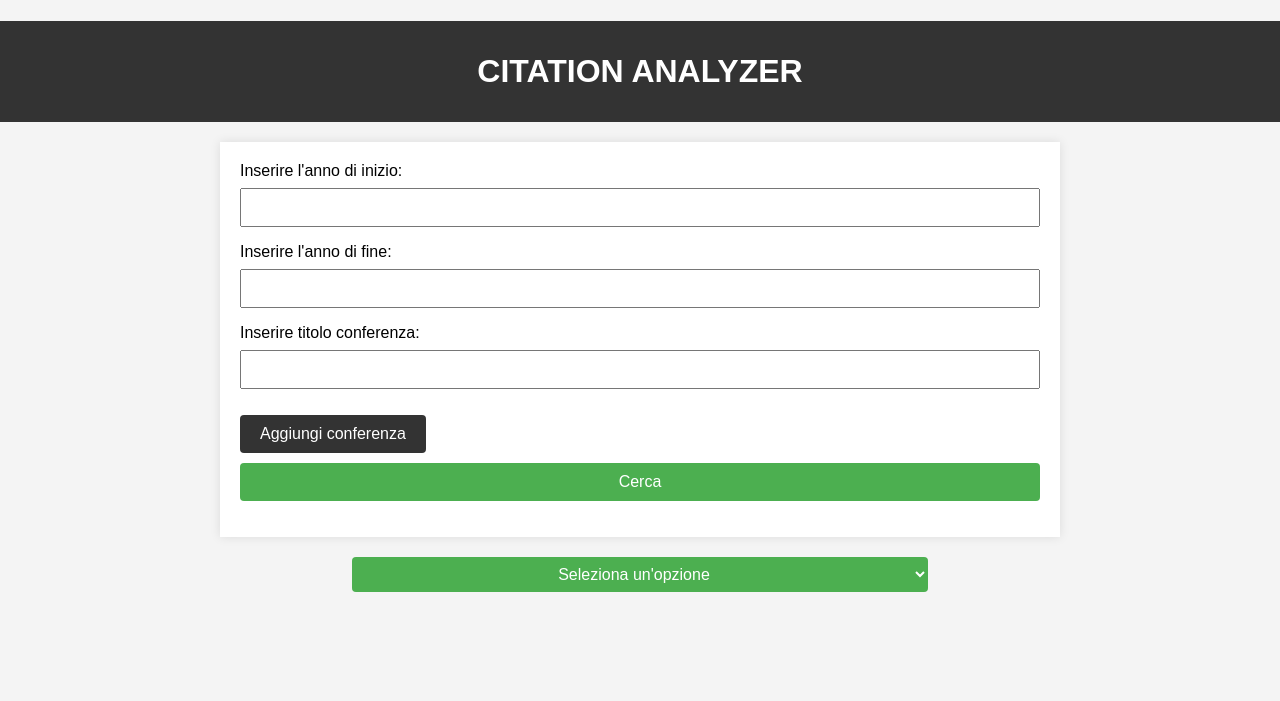
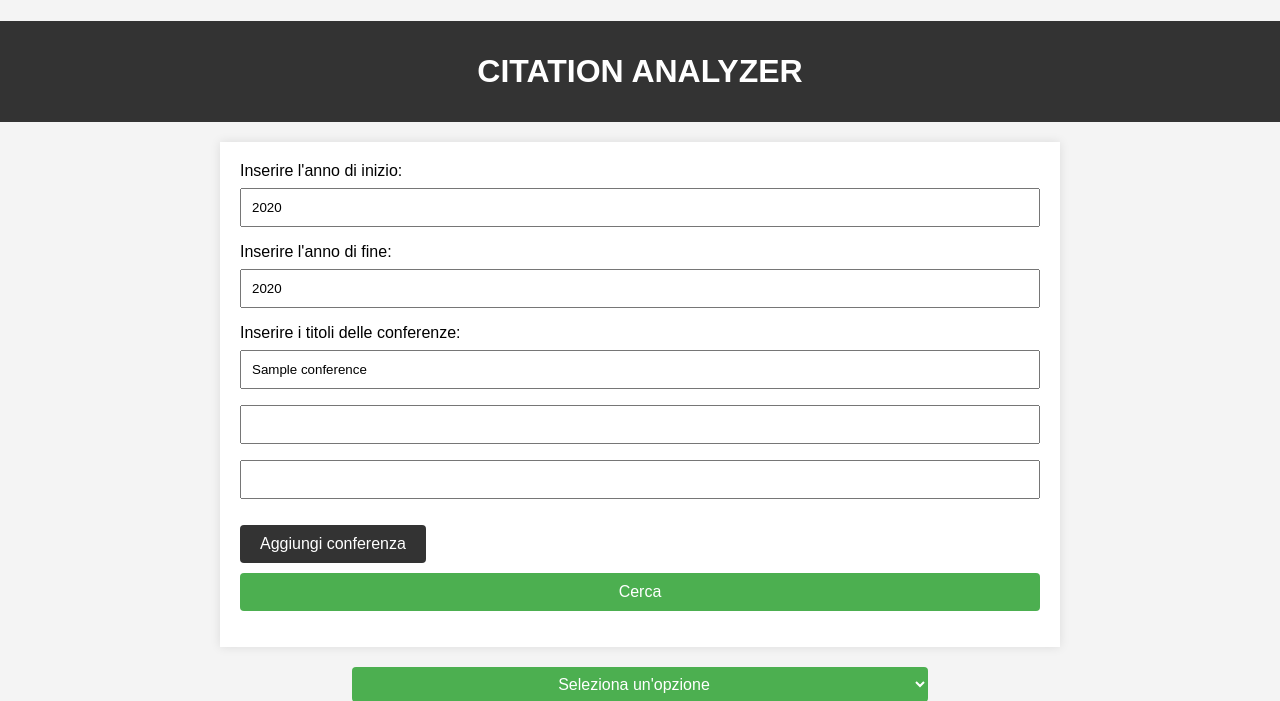
Before and after one commit to GianvincenzoConcia/CitationAnalyzer, a Flask app: template templates/h_index.html in a window 1280 px wide. Shown: the top 701 px of the page. Run offline with Flask 3, Linux system fonts and the light colour scheme; the template is opened without the code that fills it: most values are stand-ins (such as "Sample title", 1, 10 or a date in 2020).

Commit message:
add exceptions

```diff
--- a/authors_count.py
+++ b/authors_count.py
@@ -1,5 +1,6 @@
 from bs4 import BeautifulSoup
 from flask import render_template, request, redirect, url_for
+from conf_hindex import validate_years
 
 from ranking_articles import search_conference, get_year_element, get_contents_link, init_driver
 
@@ -63,11 +64,13 @@ def handle_authcount():
     end_year = request.form.get('end_year')
 
     if conference_title and start_year and end_year:
+        validate_years(start_year, end_year)
         driver = init_driver()
         try:
             authors_count = get_author_usage(driver, start_year, end_year, conference_title)
             if authors_count is not None:
-                return render_template('authcount.html', result=authors_count)
+                return render_template('authcount.html', result=authors_count,
+                                       conference_title=conference_title, start_year=start_year, end_year=end_year)
         finally:
             driver.quit()
     return redirect(url_for('show_authcount'))
--- a/conf_hindex.py
+++ b/conf_hindex.py
@@ -1,4 +1,4 @@
-from flask import render_template, request, redirect, url_for
+from flask import render_template, request, redirect, url_for, flash
 
 from bs4 import BeautifulSoup
 from selenium import webdriver
@@ -74,6 +74,12 @@ def get_year_element(soup, conference_year):
     return year_element
 
 
+def validate_years(start_year, end_year):
+    if int(start_year) > int(end_year):
+        flash(f"L'anno di inizio deve essere precedente all'anno di fine", 'error')
+        return None
+
+
 def setup_hindex_routes(app):
     @app.route('/search_hindex', methods=['GET'])
     def show_hindex():
@@ -86,12 +92,14 @@ def setup_hindex_routes(app):
         conference_list = request.form.getlist('conference_list')
 
         if start_year and end_year and conference_list:
+            validate_years(start_year, end_year)
             driver = init_driver()
 
             try:
                 conferences_list = all_conference_index(driver, start_year, end_year, conference_list)
                 if conferences_list is not None:
-                    return render_template('h_index.html', result=conferences_list)
+                    return render_template('h_index.html', result=conferences_list,
+                                           start_year=start_year, end_year=end_year, conference_list=conference_list)
             finally:
                 driver.quit()
         # Se qualcosa va storto o i dati del form sono mancanti, reindirizza alla pagina principale
--- a/ranking_articles.py
+++ b/ranking_articles.py
@@ -141,7 +141,8 @@ def setup_classifica_routes(app):
                             article_titles = get_article_data_list(block_elements)
 
                             if article_titles is not None:
-                                return render_template('classifica.html', result=article_titles)
+                                return render_template('classifica.html', result=article_titles,
+                                                       conference_title=conference_title, conference_year=conference_year)
             finally:
                 driver.quit()
         # Se qualcosa va storto o i dati del form sono mancanti, reindirizza alla pagina principale
--- a/templates/authcount.html
+++ b/templates/authcount.html
@@ -113,13 +113,13 @@
     <div id="input-container">
         <form action="/authcount" method="post">
             <label for="conference_title">Inserire il titolo della conferenza:</label>
-            <input type="text" name="conference_title" required>
+            <input type="text" name="conference_title" required value="{{ conference_title }}">
 
             <label for="start_year">Inserire l'anno di inizio:</label>
-            <input type="text" name="start_year" required>
+            <input type="text" name="start_year" required value="{{ start_year }}">
 
             <label for="end_year">Inserire l'anno di fine:</label>
-            <input type="text" name="end_year" required>
+            <input type="text" name="end_year" required value="{{ end_year }}">
 
             <input type="submit" value="Cerca">
         </form>
--- a/templates/classifica.html
+++ b/templates/classifica.html
@@ -113,10 +113,10 @@
     <div id="input-container">
         <form action="/classifica" method="post">
             <label for="conference_title">Inserire il titolo della conferenza:</label>
-            <input type="text" name="conference_title" required>
+            <input type="text" name="conference_title" required value="{{ conference_title }}">
 
             <label for="conference_year">Inserire l'anno:</label>
-            <input type="text" name="conference_year" required>
+            <input type="text" name="conference_year" required value="{{ conference_year }}">
 
             <input type="submit" value="Cerca">
         </form>
--- a/templates/h_index.html
+++ b/templates/h_index.html
@@ -114,14 +114,16 @@
         <form action="/h_index" method="post">
 
             <label for="start_year">Inserire l'anno di inizio:</label>
-            <input type="text" name="start_year" required>
+            <input type="text" name="start_year" required value="{{ start_year }}">
 
             <label for="end_year">Inserire l'anno di fine:</label>
-            <input type="text" name="end_year" required>
+            <input type="text" name="end_year" required value="{{ end_year }}">
 
-            <label for="conference_list">Inserire titolo conferenza: </label>
-             <div id="conference-inputs">
-                <input type="text" name="conference_list" required>
+            <label for="conference_list">Inserire i titoli delle conferenze: </label>
+            <div id="conference-inputs">
+                {% for conference in conference_list %}
+                    <input type="text" name="conference_list" required value="{{ conference }}">
+                {% endfor %}
             </div>
             <button type="button" onclick="addConferenceInput()" style="background-color: #333; color: white; padding: 10px 20px; font-size: 16px; cursor: pointer;
              border: none; border-radius: 4px; margin-top: 10px; margin-bottom: 10px; transition: background-color 0.3s;">Aggiungi conferenza</button><br>
@@ -257,6 +259,18 @@
             });
         }
 
+        document.addEventListener("DOMContentLoaded", function () {
+            // Verifica se ci sono messaggi di errore nel template Flask
+            var errorMessages = document.querySelectorAll('.error');
+            var isErrorPage = errorMessages.length > 0;
+
+            // Aggiungi le prime due barre vuote solo se non ci sono messaggi di errore
+            if (!isErrorPage) {
+                addConferenceInput();
+                addConferenceInput();
+            }
+        });
+
         function addConferenceInput() {
             var container = document.getElementById("conference-inputs");
             var input = document.createElement("input");
@@ -264,6 +278,7 @@
             input.name = "conference_list";
             container.appendChild(input);
         }
+
     </script>
 
 </body>
```
Also changed, not shown: 1 other file.
